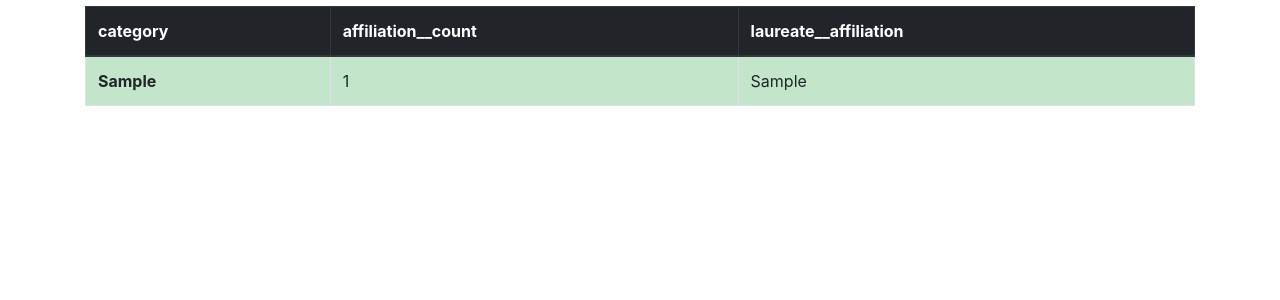
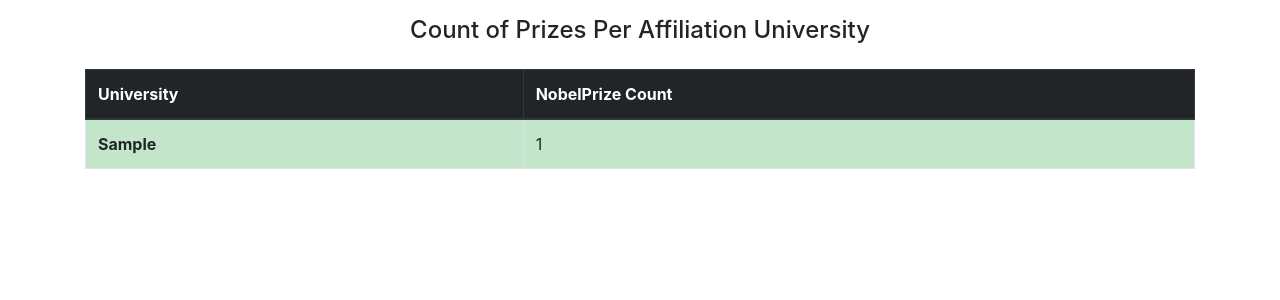
Before and after one commit to atheenaantonyt9689/nobelPrizeDataProject, a Django app: page /affiliation_count in a window 1280 px wide. Shown: the part 56-356 px from the top of the page. Run offline with Django 3.2, Linux system fonts and the light colour scheme; tables that the repository leaves empty hold one stand-in row (values such as "Sample post"); some libraries are stand-ins or nearby versions.

Commit message:
count of prizess per university complted

```diff
--- a/prize/views.py
+++ b/prize/views.py
@@ -12,7 +12,7 @@ class HomePageView(View):
     def get(self,request,*args,**kwargs):
 
 
-        data =NobelPrize.objects.values('category','laureate__born_country').annotate(Count('category'))
+        data =NobelPrize.objects.values('category','laureate__born_country').annotate(Count('category'),Count('laureate__born_country')).distinct()
 
         print(data)
 
@@ -29,11 +29,13 @@ class NobelPrizeGender(View):
     template_name='core_section/gender_based_count.html'
     def get(self,request,*args,**kwargs):
 
-        gender_count =NobelPrize.objects.filter(year__range=["1990-01-01", "2000-01-31"]).values('category','laureate__gender','year','category').annotate(Count('year'))
-        print(gender_count)
+        gender_count1 =NobelPrize.objects.filter(year__range=["1990-01-01", "2000-01-1"]).values('category','laureate__gender','year','category').annotate(Count('category'),Count('laureate__gender'))
+        gender_count2 =NobelPrize.objects.filter(year__range=["2000-01-01", "2000-01-31"]).values('category','laureate__gender','year','category').annotate(Count('category'))
+
+        print(gender_count1)
 
         context={
-            "gender_count":gender_count
+            "gender_count1":gender_count1
 
 
         }
@@ -41,15 +43,12 @@ class NobelPrizeGender(View):
         return render(request,"core_section/gender_based_count.html",context)
 
 class AffiliationCount(View):
-    count={}
+    model=Laureate,NobelPrize
+    template_name='core_section/count_affiliation.html'
+    def get(self,request,*args,**kwargs):
+        affiliation_count =NobelPrize.objects.values('laureate__affiliation',).annotate(Count('id')).order_by('-id__count')[:5]
 
-    model=Laureate,NobelPrize
-    template_name='core_section/gender_based_count.html'
-    def get(self,request,*args,**kwargs):
-
-
-        affiliation_count =NobelPrize.objects.values('category','laureate__affiliation',).annotate(Count('laureate__affiliation'),Count('category')).order_by('-laureate__affiliation__count','-category')[:5]
-
+        print(affiliation_count)
 
 
 
--- a/templates/core_section/count_affiliation.html
+++ b/templates/core_section/count_affiliation.html
@@ -6,33 +6,32 @@
 
 
         </div>
-        <h2>hgdjdjechscj</h2>
+
+
         <table class="table table-bordered table-success mt-4">
 
           <thead class="thead-dark">
             <tr>
-              <th scope="col">category</th>
-              <th scope="col">affiliation__count</th>
-              <th scope="col">laureate__affiliation</th>
 
 
+              <th scope="col"> University</th>
+              <th scope="col">NobelPrize Count</th>
 
 
             </tr>
           </thead>
-          <tbody>
+          <tbody >
 
             <tr>
+              <br>
+
+              <br><br>
+             <center> <h4>Count of Prizes Per Affiliation University</h4></center>
               {% for i in affiliation_count %}
 
+              <th scope="row">{{i.laureate__affiliation}}</th>
 
-              <th scope="row">{{i.category}}</th>
-
-              <td>{{i.laureate__affiliation__count}}</td>
-
-              <td>{{i.laureate__affiliation}}</td>
-
-
+              <td>{{i.id__count}}</td>
 
 
             </tr>
@@ -40,5 +39,7 @@
 
             {% endfor %}
           </tbody>
+
         </table>
+        </div>
         {% endblock %}
--- a/templates/core_section/gender_based_count.html
+++ b/templates/core_section/gender_based_count.html
@@ -28,6 +28,7 @@
               <td>{{i.laureate__gender}}</td>
               <td>{{i.category__count}}</td>
               <td>{{i.year}}</td>
+              <td>{{i.laureate__gender__count}}</td>
 
 
 
```
